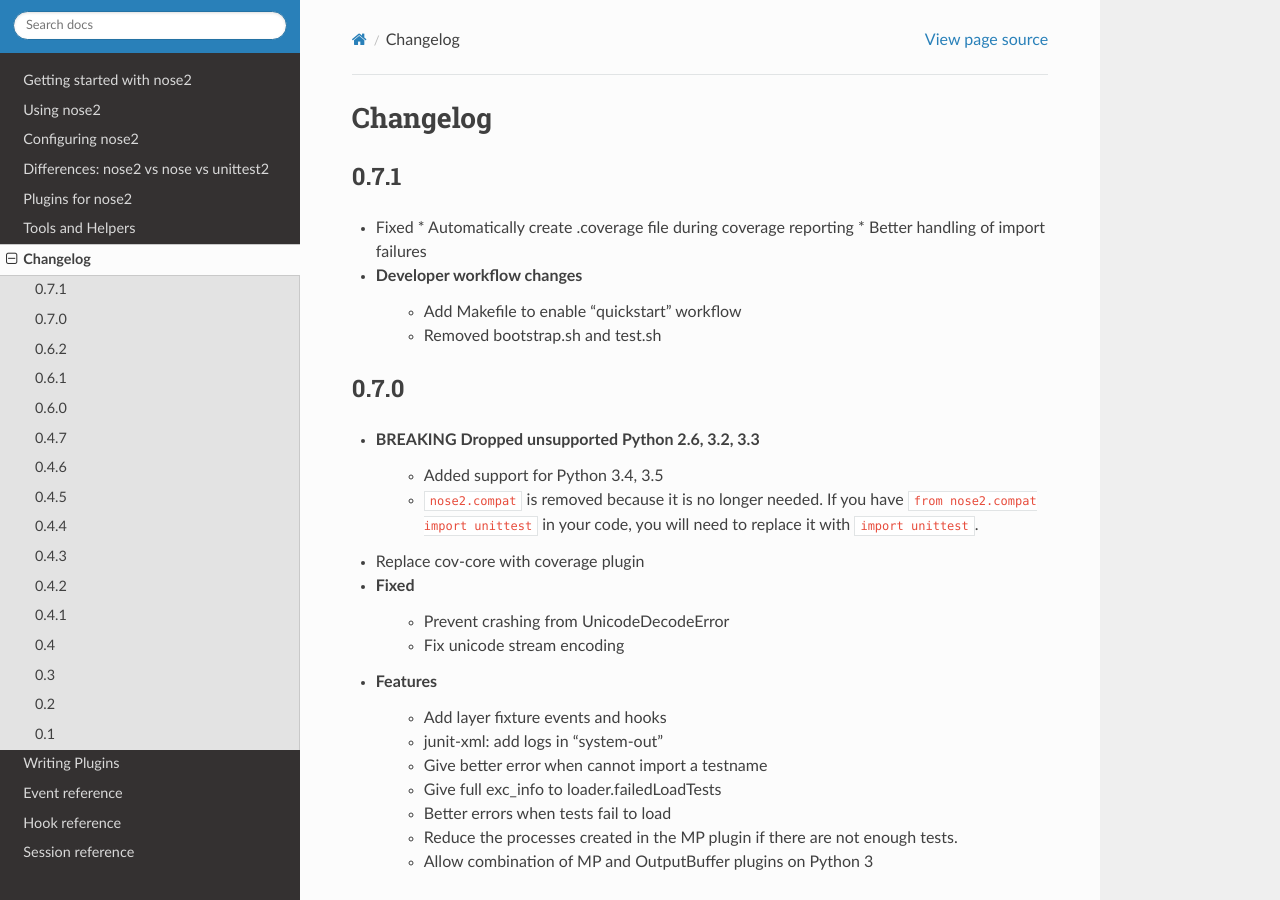
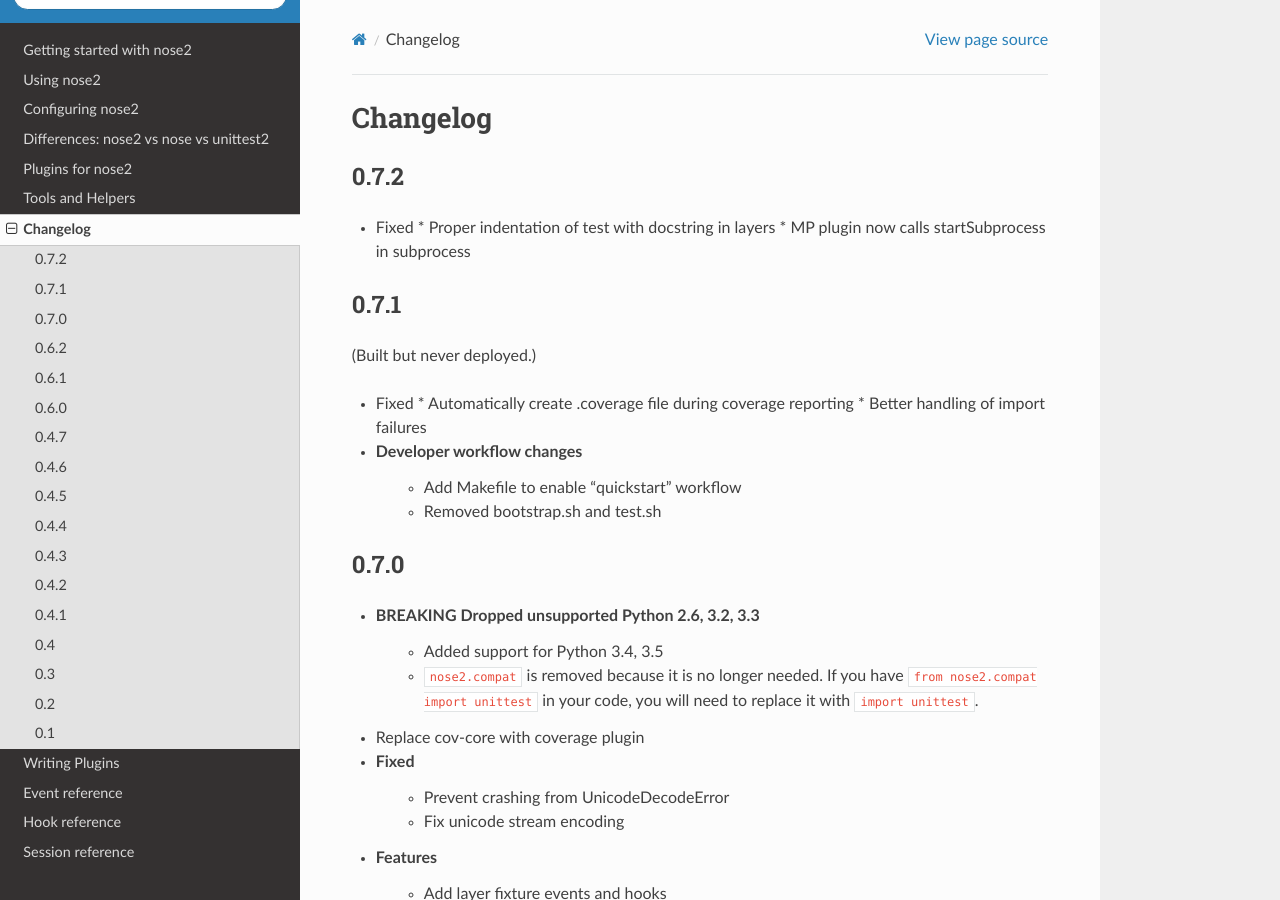
Before and after one commit to nose-devs/nose2, a Sphinx documentation site: the page built from docs/changelog.rst, in a window 1280 px wide and 900 px high. Built offline with Sphinx 7.4.7 and the Read the Docs theme 2.0.0, drawn with Linux system fonts in a browser that asks for light colours; pages that are not in the unit, such as notebooks, are missing from menus.

Commit message:
Deploy 0.7.2

```diff
--- a/docs/changelog.rst
+++ b/docs/changelog.rst
@@ -1,8 +1,15 @@
 Changelog
 =========
 
+0.7.2
+-----
+* Fixed
+  * Proper indentation of test with docstring in layers
+  * MP plugin now calls startSubprocess in subprocess
+
 0.7.1
 -----
+(Built but never deployed.)
 
 * Fixed
   * Automatically create .coverage file during coverage reporting
--- a/nose2/_version.py
+++ b/nose2/_version.py
@@ -4,4 +4,4 @@
 # The following line *must* be the last in the module, exactly as formatted:
 # could also use advice from
 # https://packaging.python.org/guides/single-sourcing-package-version/
-__version__ = '0.7.0'
+__version__ = '0.7.2'
```
